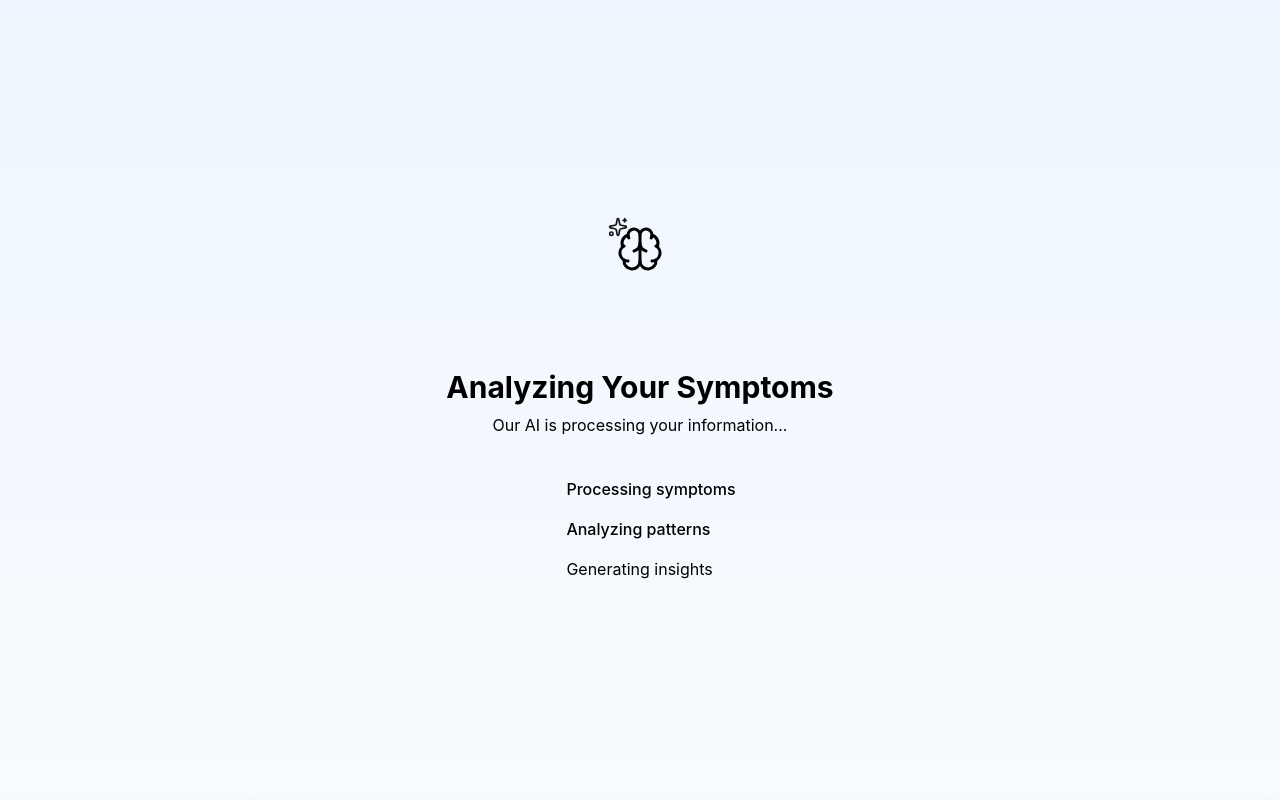
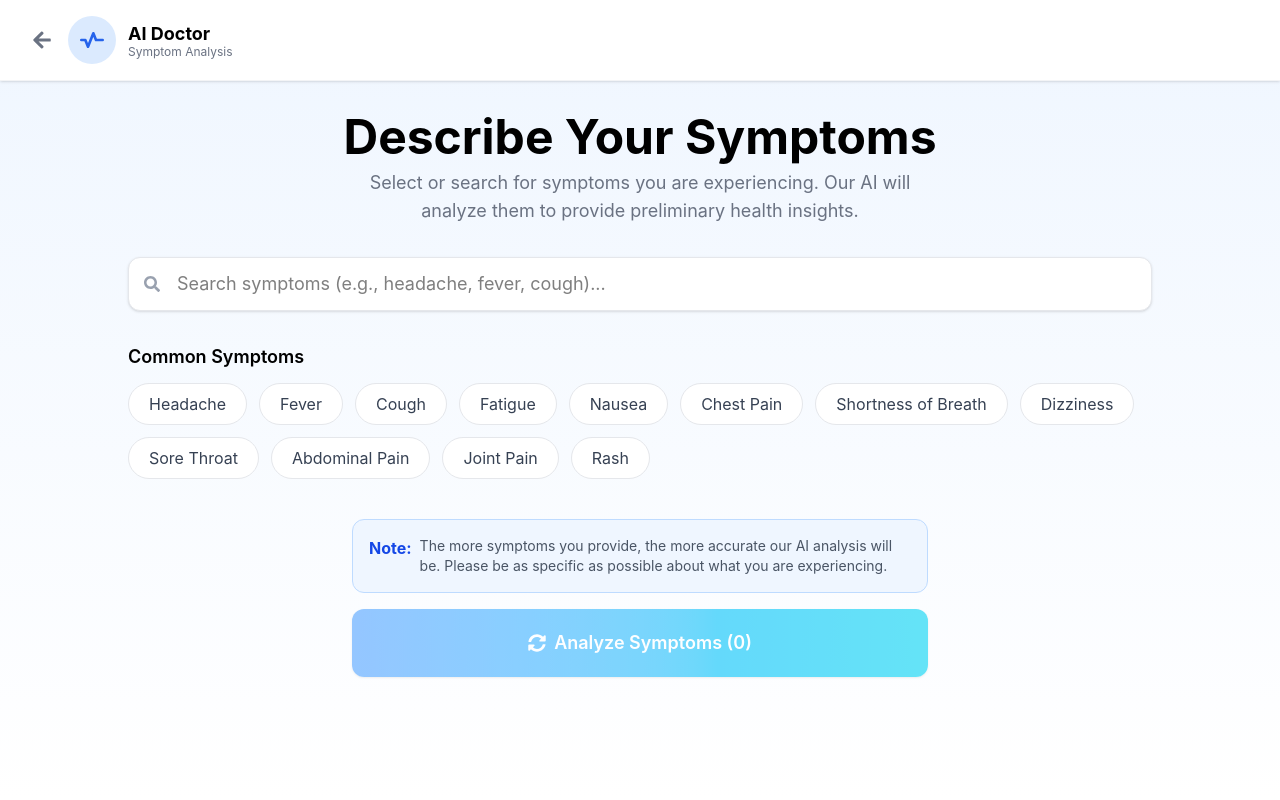
Before and after one commit to redarashid/ai-doctor, a Next.js app: page /symptoms in a window 1280 px wide. Shown: the top 800 px of the page. Built offline with nearby package versions, Linux system fonts and the light colour scheme.

Commit message:
first commit

```diff
--- /dev/null
+++ b/components/NotFound.tsx
@@ -0,0 +1,30 @@
+import { useLocation } from "react-router-dom";
+import { useEffect } from "react";
+import { Link } from "lucide-react";
+
+const NotFound = () => {
+  const location = useLocation();
+
+  useEffect(() => {
+    console.error(
+      "404 Error: User attempted to access non-existent route:",
+      location.pathname,
+    );
+  }, [location.pathname]);
+
+  return (
+    <div className="flex min-h-screen items-center justify-center bg-muted">
+      <div className="text-center">
+        <h1 className="mb-4 text-4xl font-bold">404</h1>
+        <p className="mb-4 text-xl text-muted-foreground">
+          Oops! Page not found
+        </p>
+        <Link href="/" className="text-primary underline hover:text-primary/90">
+          Return to Home
+        </Link>
+      </div>
+    </div>
+  );
+};
+
+export default NotFound;
--- a/components/loadingScreen/page.tsx
+++ b/components/loadingScreen/page.tsx
@@ -1,6 +1,5 @@
-import { useState, useEffect } from "react";
+import { useEffect, useState } from "react";
 import { Brain, Sparkles } from "lucide-react";
-import { Progress } from "../../components/ui/progress";
 
 const steps = [
   "Processing symptoms",
@@ -8,7 +7,11 @@ const steps = [
   "Generating insights",
 ];
 
-const LoadingScreen = () => {
+interface LoadingScreenProps {
+  onComplete?: () => void;
+}
+
+const LoadingScreen = ({ onComplete }: LoadingScreenProps) => {
   const [progress, setProgress] = useState(0);
 
   const activeStep = progress > 66 ? 2 : progress > 33 ? 1 : 0;
@@ -23,56 +26,80 @@ const LoadingScreen = () => {
         return prev + 0.5;
       });
     }, 50);
+
     return () => clearInterval(interval);
   }, []);
 
+  useEffect(() => {
+    if (progress >= 100 && onComplete) {
+      const timeout = setTimeout(onComplete, 500);
+      return () => clearTimeout(timeout);
+    }
+  }, [progress, onComplete]);
+
   return (
-    <div className="flex min-h-screen flex-col items-center justify-center bg-background px-4">
-      {/* Brain Icon */}
+    <div className="flex min-h-screen flex-col items-center justify-center bg-gray-50 px-4">
+      {/* AI Icon */}
       <div className="relative mb-10">
-        <div className="absolute inset-0 rounded-full bg-accent blur-2xl scale-150 opacity-60" />
-        <div className="relative flex h-40 w-40 items-center justify-center rounded-full bg-gradient-to-br from-primary/20 to-accent">
-          <div className="flex h-28 w-28 items-center justify-center rounded-full bg-primary/15">
+        <div className="absolute inset-0 scale-150 rounded-full bg-blue-200 blur-2xl" />
+
+        <div className="relative flex h-40 w-40 items-center justify-center rounded-full bg-blue-100 ring-2 ring-blue-300 shadow-xl">
+          <div className="flex h-28 w-28 items-center justify-center rounded-full bg-blue-200 ring-1 ring-blue-300">
             <div className="relative">
-              <Brain className="h-12 w-12 text-primary" strokeWidth={1.5} />
-              <Sparkles className="absolute -top-2 -left-2 h-5 w-5 text-primary animate-pulse" />
+              <Brain className="h-12 w-12 text-blue-600" strokeWidth={2} />
+              <Sparkles className="absolute -left-2 -top-2 h-5 w-5 animate-pulse text-blue-500" />
             </div>
           </div>
         </div>
       </div>
 
       {/* Title */}
-      <h1 className="mb-2 text-3xl font-bold text-foreground">
+      <h1 className="mb-2 text-3xl font-bold text-gray-900">
         Analyzing Your Symptoms
       </h1>
-      <p className="mb-10 text-muted-foreground">
+
+      <p className="mb-10 text-gray-500">
         Our AI is processing your information...
       </p>
 
       {/* Steps */}
-      <div className="mb-10 space-y-4">
-        {steps.map((step, i) => (
+      <div className="mb-10 w-full max-w-md space-y-4">
+        {steps.map((step, i) => {
+          const isDone = i <= activeStep;
+
+          return (
             <div key={step} className="flex items-center gap-3">
               <div
-              className={`h-2.5 w-2.5 rounded-full transition-colors duration-500 ${
-                i <= activeStep ? "bg-primary" : "bg-muted-foreground/30"
+                className={`h-3.5 w-3.5 rounded-full border-2 transition-all duration-300 ${
+                  isDone
+                    ? "border-blue-500 bg-blue-500"
+                    : "border-gray-300 bg-white"
                 }`}
               />
+
               <span
-              className={`text-base transition-colors duration-500 ${
-                i <= activeStep
-                  ? "text-foreground font-medium"
-                  : "text-muted-foreground"
+                className={`text-base transition-colors duration-300 ${
+                  isDone ? "font-semibold text-gray-900" : "text-gray-400"
                 }`}>
                 {step}
               </span>
             </div>
-        ))}
+          );
+        })}
       </div>
 
       {/* Progress Bar */}
-      <div className="w-full max-w-lg">
-        <Progress value={progress} className="h-2.5" />
+      <div className="w-full max-w-md">
+        <div className="h-3 w-full overflow-hidden rounded-full bg-gray-200">
+          <div
+            className="h-full rounded-full bg-blue-500 transition-all duration-300"
+            style={{ width: `${progress}%` }}
+          />
+        </div>
+
+        <p className="mt-2 text-center text-sm font-medium text-gray-700">
+          {Math.round(progress)}%
+        </p>
       </div>
     </div>
   );
--- a/src/app/symptoms/page.tsx
+++ b/src/app/symptoms/page.tsx
@@ -22,8 +22,11 @@ const COMMON_SYMPTOMS = [
 
 export default function SymptomsPage() {
   const [search, setSearch] = useState("");
+
   const [selected, setSelected] = useState<string[]>([]);
+
   const [loading, setLoading] = useState(false);
+
   const router = useRouter();
 
   const filteredSymptoms = COMMON_SYMPTOMS.filter((symptom) =>
@@ -41,18 +44,18 @@ export default function SymptomsPage() {
   const handleAnalyze = () => {
     if (selected.length > 0) {
       setLoading(true);
-      setTimeout(() => {
-        setLoading(false);
-        router.push("/result");
-      }, 2500);
     }
   };
+  if (loading) {
+    return <LoadingScreen onComplete={() => router.push("/result")} />;
+  }
 
   return (
     <div className="min-h-screen bg-gradient-to-b from-blue-50 to-white relative">
-      <LoadingScreen />
+      {/* {loading && <LoadingScreen />} */}
 
       {/* Navbar */}
+
       <nav className="w-full bg-white shadow-sm sticky top-0 z-10">
         <div className="flex border-b border-gray-100 w-full max-w-screen-2xl mx-auto">
           <div className="flex items-center gap-4 px-8 py-4 w-full">
@@ -61,6 +64,7 @@ export default function SymptomsPage() {
               onClick={() => router.back()}>
               <FaArrowLeft size={20} />
             </button>
+
             <div className="flex items-center gap-3">
               <div className="bg-blue-100 rounded-full p-2">
                 <svg width="32" height="32" fill="none" viewBox="0 0 24 24">
@@ -73,8 +77,10 @@ export default function SymptomsPage() {
                   />
                 </svg>
               </div>
+
               <div>
                 <div className="font-bold text-lg">AI Doctor</div>
+
                 <div className="text-xs text-gray-500 -mt-1">
                   Symptom Analysis
                 </div>
@@ -85,8 +91,10 @@ export default function SymptomsPage() {
       </nav>
 
       {/* Title & Subtitle */}
+
       <div className="text-center mt-8">
         <h1 className="text-5xl font-bold mb-2">Describe Your Symptoms</h1>
+
         <p className="text-gray-500 text-lg max-w-xl mx-auto">
           Select or search for symptoms you are experiencing. Our AI will
           analyze them to provide preliminary health insights.
@@ -94,9 +102,11 @@ export default function SymptomsPage() {
       </div>
 
       {/* Search Box */}
+
       <div className="flex justify-center mt-8">
         <div className="relative w-full max-w-5xl">
           <FaSearch className="absolute left-4 top-1/2 -translate-y-1/2 text-gray-400" />
+
           <input
             type="text"
             value={search}
@@ -109,8 +119,10 @@ export default function SymptomsPage() {
       </div>
 
       {/* Common Symptoms */}
+
       <div className="max-w-5xl mx-auto mt-8">
         <div className="font-semibold text-lg mb-3">Common Symptoms</div>
+
         <div className="flex flex-wrap gap-3">
           {filteredSymptoms.length > 0 ? (
             filteredSymptoms.map((symptom) => (
@@ -137,6 +149,7 @@ export default function SymptomsPage() {
         <div className="w-full mb-4">
           <div className="bg-blue-50 border border-blue-200 rounded-xl p-4 flex gap-2 items-start">
             <span className="font-bold text-blue-700">Note:</span>
+
             <span className="text-gray-600 text-sm">
               The more symptoms you provide, the more accurate our AI analysis
               will be. Please be as specific as possible about what you are
@@ -144,6 +157,7 @@ export default function SymptomsPage() {
             </span>
           </div>
         </div>
+
         <button
           type="button"
           className="w-full py-5 rounded-xl bg-gradient-to-r from-blue-400 to-cyan-400 text-white font-semibold text-lg flex items-center justify-center gap-2 shadow transition disabled:opacity-60"
```
Lines whose indentation alone changed are shown as unchanged.
